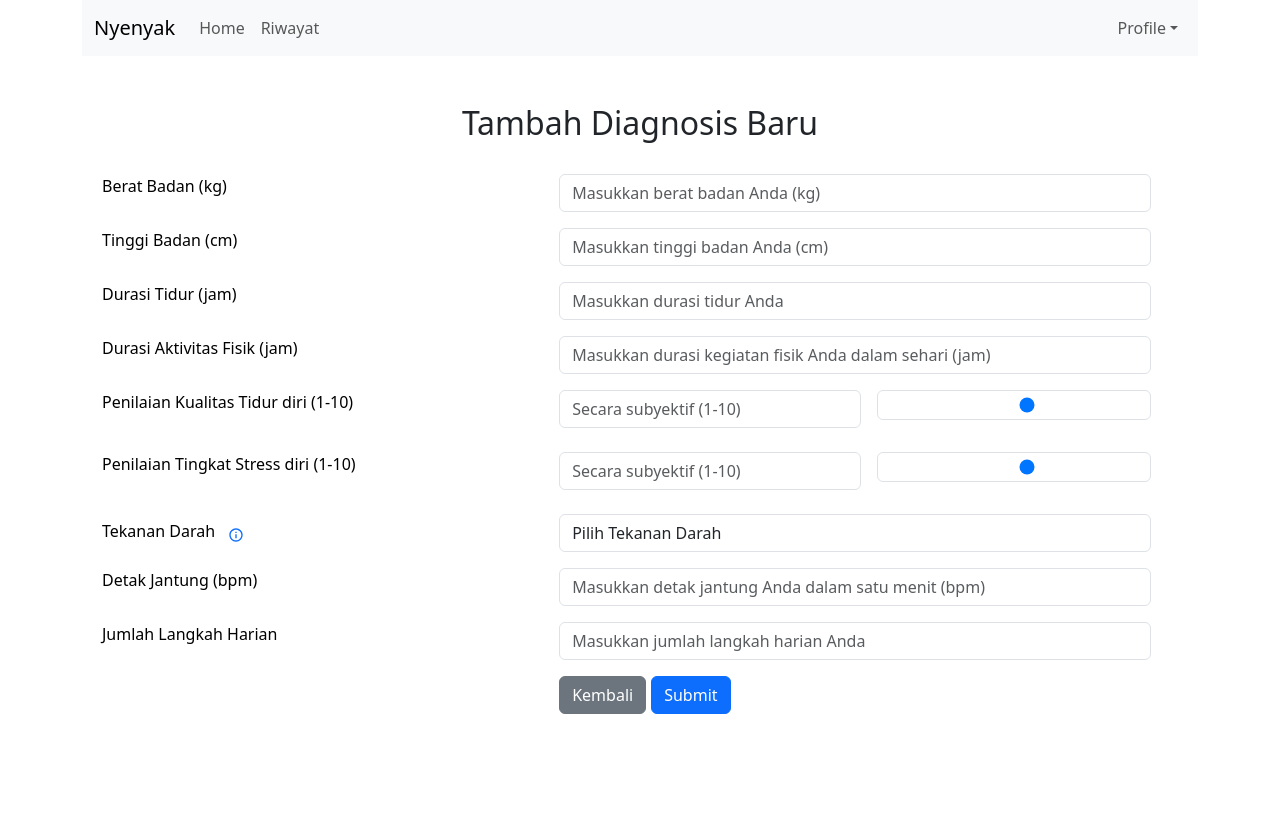
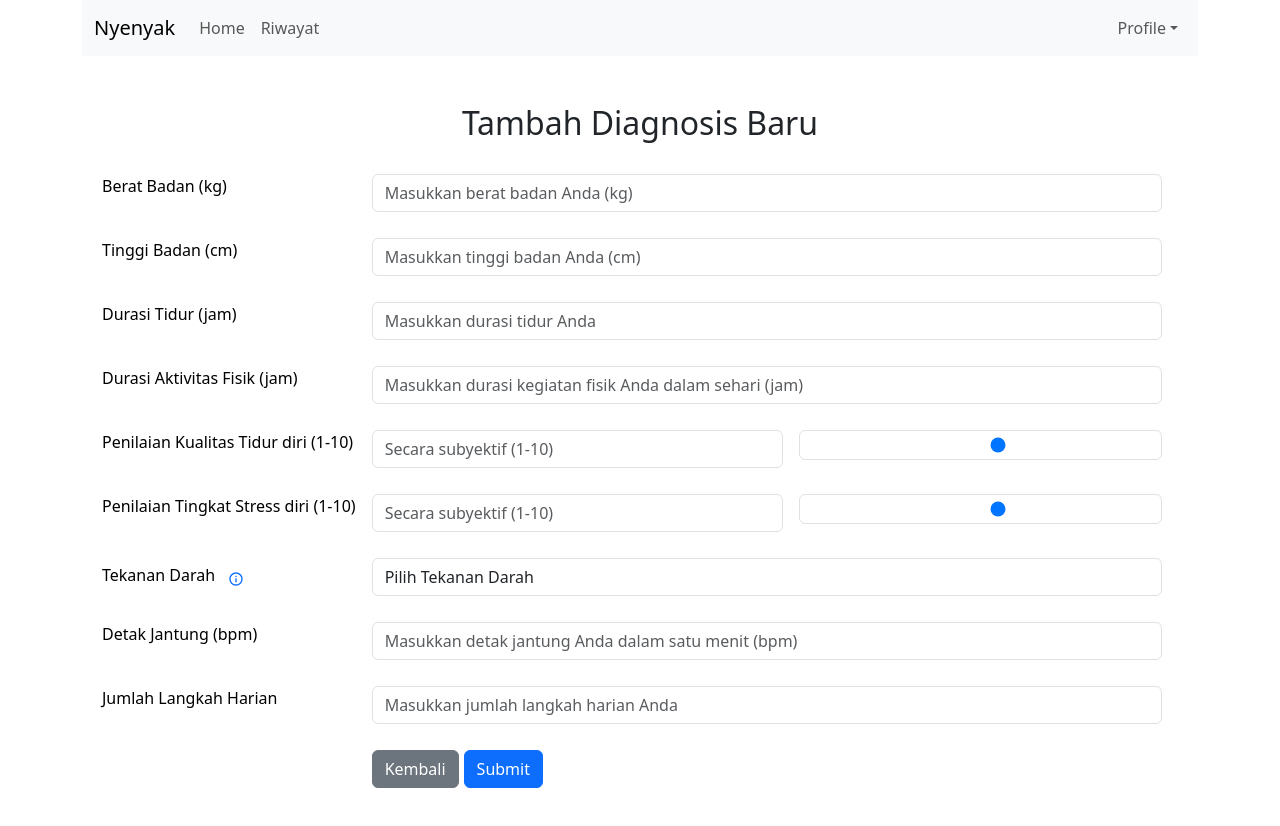
Before and after one commit to MayricoAK/Nyenyak-Web, a React (Create React App) app in the folder frontend/: page /form-diagnosis in a window 1280 px wide. Before the commit the page ends 800 px from the top, so only its background shows below. Built offline with nearby package versions, Linux system fonts and the light colour scheme.

Commit message:
add css for input form

```diff
--- a/frontend/src/pages/FormDiagnosis.js
+++ b/frontend/src/pages/FormDiagnosis.js
@@ -8,6 +8,7 @@ import Modal from 'react-bootstrap/Modal';
 import { BiInfoCircle } from 'react-icons/bi';
 import Table from 'react-bootstrap/Table';
 import { Form } from 'react-bootstrap';
+import '../styles/style.css';
 
 function BPmodal(props) {
   return (
@@ -172,11 +173,11 @@ function FormDiagnosis() {
           <h2 className="text-center mb-4">Tambah Diagnosis Baru</h2>
             <Form onSubmit={handleSubmit}>
             <div className="mb-3">
-              <Table borderless responsive>
+              <Table borderless responsive className="custom-table">
               <thead></thead>
                 <tbody>
                   <tr>
-                    <td>Berat Badan (kg)</td>
+                    <td className="label-cell">Berat Badan (kg)</td>
                     <td colSpan={2}>
                       <input
                         type="number"
@@ -191,9 +192,8 @@ function FormDiagnosis() {
                     </td>
                     <td></td>
                   </tr>
-                  {/* Input lainnya... */}
                   <tr>
-                    <td>Tinggi Badan (cm)</td>
+                    <td className="label-cell">Tinggi Badan (cm)</td>
                     <td colSpan={2}>
                     <input
                       type="number"
@@ -208,7 +208,7 @@ function FormDiagnosis() {
                     </td>
                   </tr>
                   <tr>
-                    <td>Durasi Tidur (jam)</td>
+                    <td className="label-cell">Durasi Tidur (jam)</td>
                     <td colSpan={2}>
                     <input
                       type="number"
@@ -225,7 +225,7 @@ function FormDiagnosis() {
                     <td></td>
                   </tr>
                   <tr>
-                    <td>Durasi Aktivitas Fisik (jam)</td>
+                    <td className="label-cell">Durasi Aktivitas Fisik (jam)</td>
                     <td colSpan={2}>
                     <input
                       type="number"
@@ -242,8 +242,8 @@ function FormDiagnosis() {
                     <td></td>
                   </tr>
                   <tr>
-                    <td>Penilaian Kualitas Tidur diri (1-10)</td>
-                    <td>
+                    <td className="label-cell">Penilaian Kualitas Tidur diri (1-10)</td>
+                    <td className="form-control-cell">
                     <input
                       size='30%'
                       type="number"
@@ -258,7 +258,7 @@ function FormDiagnosis() {
                       required
                     />
                     </td>
-                    <td>
+                    <td className="form-control-cell">
                       <Form.Control
                         type="range"
                         min="1"
@@ -273,8 +273,8 @@ function FormDiagnosis() {
                     </td>
                   </tr>
                   <tr>
-                    <td>Penilaian Tingkat Stress diri (1-10)</td>
-                    <td>
+                    <td className="label-cell">Penilaian Tingkat Stress diri (1-10)</td>
+                    <td lassName="form-control-cell">
                     <input
                       type="number"
                       placeholder="Secara subyektif (1-10)"
@@ -288,7 +288,7 @@ function FormDiagnosis() {
                       required
                     />
                     </td>
-                    <td>
+                    <td lassName="form-control-cell">
                     <Form.Control
                         type="range"
                         min="1"
@@ -303,7 +303,7 @@ function FormDiagnosis() {
                     </td>
                   </tr>
                   <tr>
-                    <td>
+                    <td className="label-cell">
                       Tekanan Darah
                       <Button variant="link" onClick={() => setModalShow(true)}>
                         <BiInfoCircle />
@@ -335,7 +335,7 @@ function FormDiagnosis() {
                     <td></td>
                   </tr>
                   <tr>
-                    <td>Detak Jantung (bpm)</td>
+                    <td className="label-cell">Detak Jantung (bpm)</td>
                     <td colSpan={2}>
                     <input
                       type="number"
@@ -351,7 +351,7 @@ function FormDiagnosis() {
                     <td></td>
                   </tr>
                   <tr>
-                    <td>Jumlah Langkah Harian</td>
+                    <td className="label-cell">Jumlah Langkah Harian</td>
                     <td colSpan={2}>
                     <input
                       type="number"
--- /dev/null
+++ b/frontend/src/styles/style.css
@@ -0,0 +1,26 @@
+.label-cell {
+    width: auto;
+  }
+
+.form-control {
+    width: 100%;
+    margin-bottom: 10px;
+  }
+
+.custom-table {
+    overflow-x: auto;
+  }
+
+.custom-table td {
+    white-space: nowrap;
+  }
+
+.form-control-cell {
+    width: 50%;
+  }
+
+@media (max-width: 768px) {
+    .form-control-cell {
+      width: 100%; /* Saat layar kecil, setiap kolom form control menjadi lebar penuh */
+    }
+  }
```
